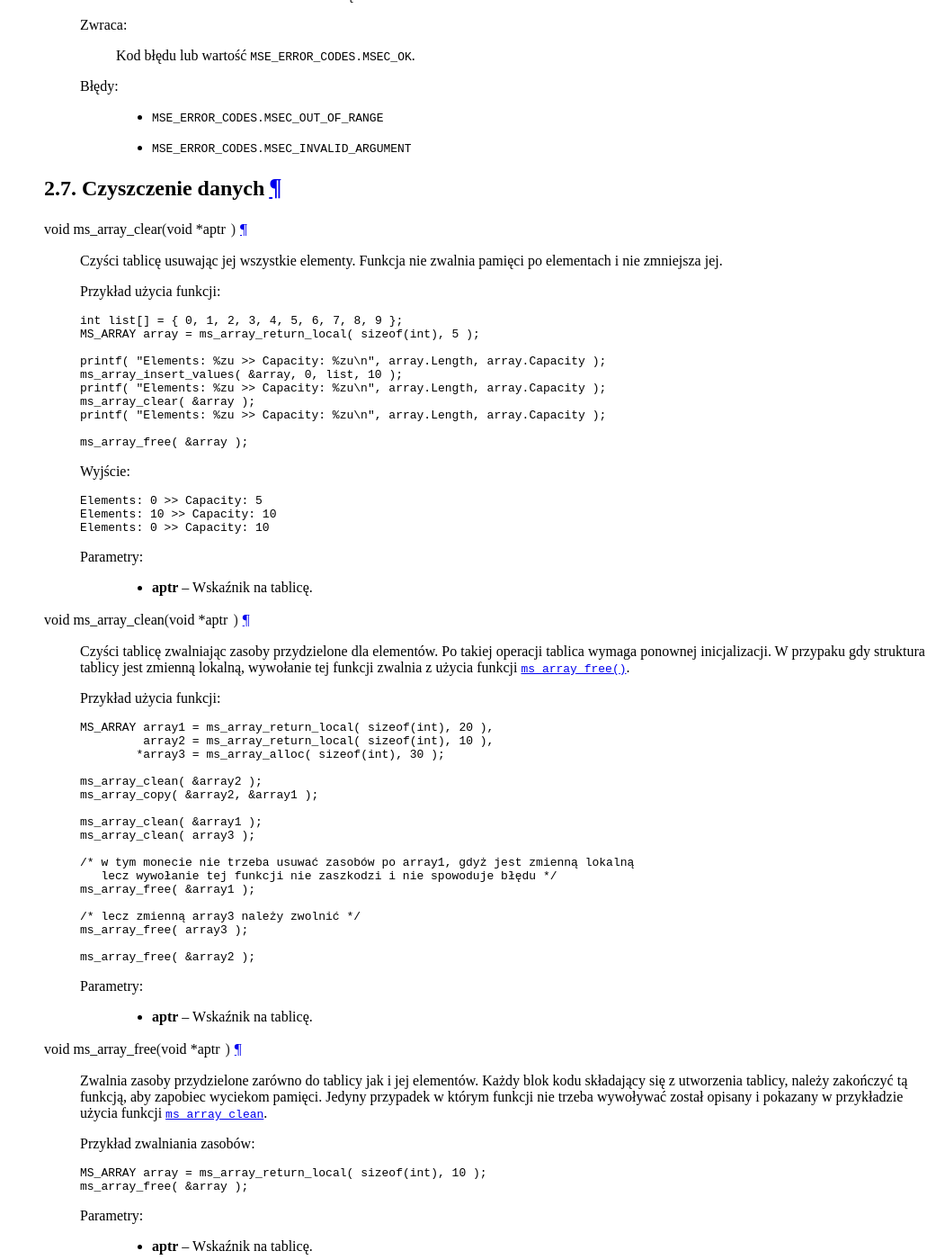
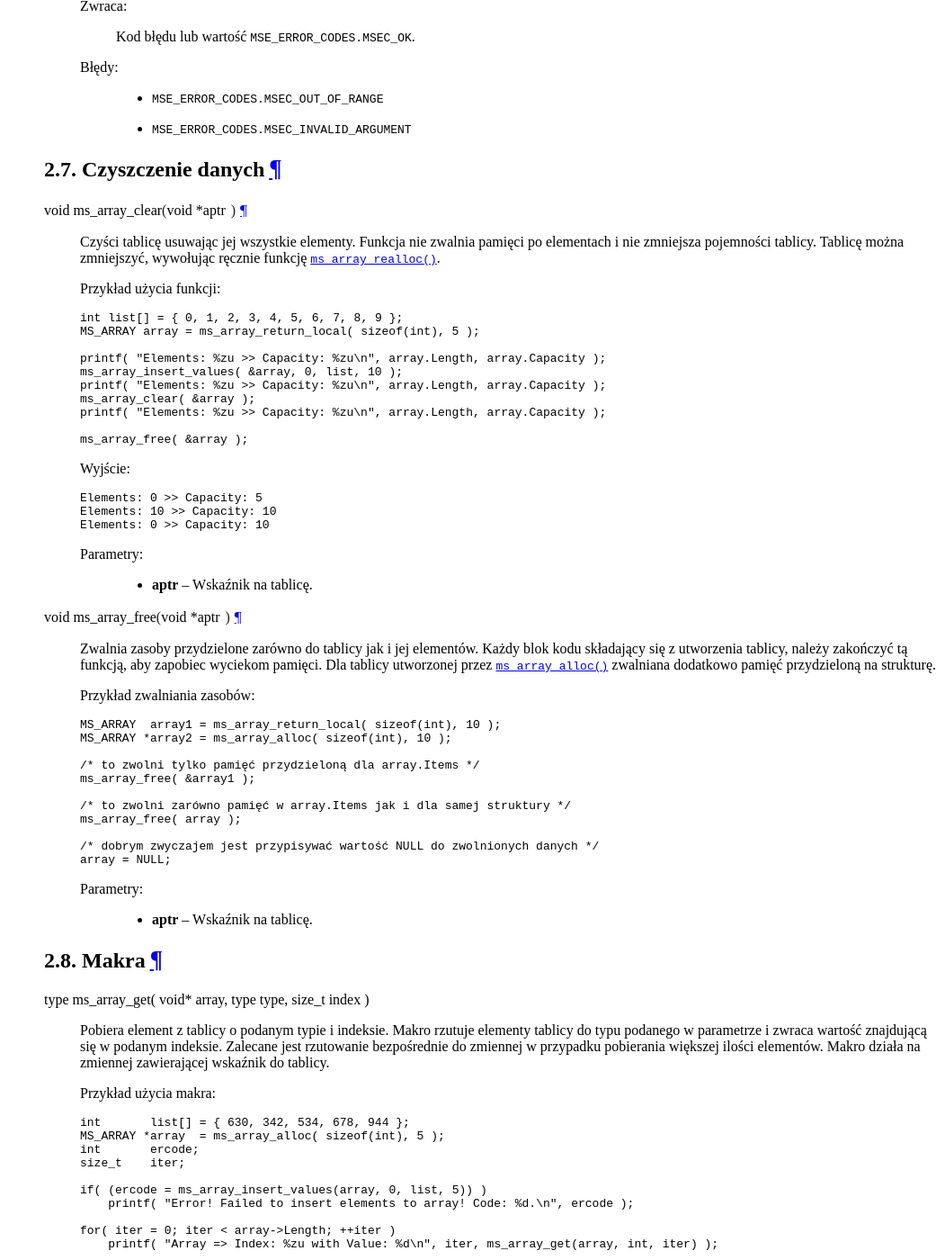
Before and after one commit to sobiemir/moss, a Sphinx documentation site: the page built from doc/source/array.rst, in a window 1280 px wide and 1400 px high, scrolled down 19850 px. Shown: the whole window at 90% size, without its empty margins (229-1280 px from the left). Built offline with Sphinx 7.4.7, drawn with Linux system fonts in a browser that asks for light colours; formulas are drawn with MathJax 3; some of the changed text lies outside the part shown.

Commit message:
Memory leak in array_copy
Direct cause of memory leak was function ms_array_clean (why the hell I add this function?).
It's forbitten from now, using ms_array_copy on array pointers, created by ms_array_alloc.
Details in issue description.
Issue #16

```diff
--- a/doc/source/array.rst
+++ b/doc/source/array.rst
@@ -720,14 +720,11 @@ Kopiowanie
 .. c:function:: int ms_array_copy( void* adst, const void* asrc )
 
     Kopiuje tablicę z parametru ``asrc`` do parametru ``adst``.
-    Tablica do której dane będą kopiowane musi istnieć, ale nie może być wcześniej zainicjalizowana.
-    W przeciwnym przypadku wszystkie dane zostaną nadpisane, co może skończyć się wyciekiem pamięci.
-    Utworzoną wcześniej tablicę można wyczyścić, wykorzystując funkcję :c:func:`ms_array_clean`.
-    Czyszczenie nie jest uruchamiane automatycznie, gdyż tablica niezainicjalizowana posiada w strukturze
-    śmieci, co może prowadzić do błędu podczas zwalniania zasobów, a mianowicie do naruszenia ochrony pamięci.
-    Zerowanie danych również nie pomoże w każdym przypadku, gdyż wartość *NULL* nie zawsze składa się ze
-    wszystkich bitów równych 0.
-    Kopiowane są tylko zapisane dane, tak więc w przypadku wskaźników, kopiowane są tylko wskaźniki.
+    Tablica do której dane będą kopiowane musi istnieć, ale nie może być wcześniej zainicjalizowana
+    w przeciwnym przypadku wszystkie dane zostaną nadpisane, co może skończyć się wyciekiem pamięci.
+    Funkcja nie może sama wyczyścić danych, gdyż tablica niezainicjalizowana posiada w polach struktury
+    śmieci, co może prowadzić do naruszenia ochrony pamięci w trakcie zwalniania zasobów.
+    Funkcja kopiowane tylko zapisane dane, tak więc w przypadku wskaźników, kopiowane są tylko wskaźniki.
     Przydzielone przez funkcję zasoby zawsze należy zwalniać, co umożliwia funkcja :c:func:`ms_array_free`.
 
     Przykład użycia funkcji::
@@ -740,8 +737,9 @@ Kopiowanie
         if( (ercode = ms_array_copy(&array3, &array2)) )
             printf( "Error! Array copy failed! Code: %d.\n", ercode );
 
-        /* wyczyść tablicę i kopiuj do niej inne dane */
-        ms_array_clean( &array2 );
+        /* wyczyść tablicę i kopiuj do niej inne dane
+         * z tablicami lokalnymi można w ten sposób postępować. */
+        ms_array_free( &array2 );
         if( (ercode = ms_array_copy(&array2, &array1)) )
             printf( "Error! Array copy failed! Code: %d.\n", ercode );
 
@@ -1234,7 +1232,8 @@ Czyszczenie danych
 .. c:function:: void ms_array_clear( void* aptr )
 
     Czyści tablicę usuwając jej wszystkie elementy.
-    Funkcja nie zwalnia pamięci po elementach i nie zmniejsza jej.
+    Funkcja nie zwalnia pamięci po elementach i nie zmniejsza pojemności tablicy.
+    Tablicę można zmniejszyć, wywołując ręcznie funkcję :c:func:`ms_array_realloc`.
 
     Przykład użycia funkcji::
 
@@ -1261,49 +1260,25 @@ Czyszczenie danych
 
     :param aptr: Wskaźnik na tablicę.
 
-.. c:function:: void ms_array_clean( void* aptr )
-
-    Czyści tablicę zwalniając zasoby przydzielone dla elementów.
-    Po takiej operacji tablica wymaga ponownej inicjalizacji.
-    W przypaku gdy struktura tablicy jest zmienną lokalną, wywołanie tej funkcji zwalnia z użycia
-    funkcji :c:func:`ms_array_free`.
-
-    Przykład użycia funkcji::
-
-        MS_ARRAY array1 = ms_array_return_local( sizeof(int), 20 ),
-                 array2 = ms_array_return_local( sizeof(int), 10 ),
-                *array3 = ms_array_alloc( sizeof(int), 30 );
-
-        ms_array_clean( &array2 );
-        ms_array_copy( &array2, &array1 );
-
-        ms_array_clean( &array1 );
-        ms_array_clean( array3 );
-
-        /* w tym monecie nie trzeba usuwać zasobów po array1, gdyż jest zmienną lokalną
-           lecz wywołanie tej funkcji nie zaszkodzi i nie spowoduje błędu */
-        ms_array_free( &array1 );
-
-        /* lecz zmienną array3 należy zwolnić */
-        ms_array_free( array3 );
-
-        ms_array_free( &array2 );
-
-    .. rst-class:: parameters
-
-    :param aptr: Wskaźnik na tablicę.
-
 .. c:function:: void ms_array_free( void* aptr )
 
     Zwalnia zasoby przydzielone zarówno do tablicy jak i jej elementów.
     Każdy blok kodu składający się z utworzenia tablicy, należy zakończyć tą funkcją, aby zapobiec wyciekom pamięci.
-    Jedyny przypadek w którym funkcji nie trzeba wywoływać został opisany i pokazany w przykładzie użycia funkcji
-    :c:member:`ms_array_clean`.
+    Dla tablicy utworzonej przez :c:func:`ms_array_alloc` zwalniana dodatkowo pamięć przydzieloną na strukturę.
 
     Przykład zwalniania zasobów::
 
-        MS_ARRAY array = ms_array_return_local( sizeof(int), 10 );
-        ms_array_free( &array );
+        MS_ARRAY  array1 = ms_array_return_local( sizeof(int), 10 );
+        MS_ARRAY *array2 = ms_array_alloc( sizeof(int), 10 );
+
+        /* to zwolni tylko pamięć przydzieloną dla array.Items */
+        ms_array_free( &array1 );
+
+        /* to zwolni zarówno pamięć w array.Items jak i dla samej struktury */
+        ms_array_free( array );
+
+        /* dobrym zwyczajem jest przypisywać wartość NULL do zwolnionych danych */
+        array = NULL;
 
     .. rst-class:: parameters
 
```
Also changed, not shown: 3 other files.
